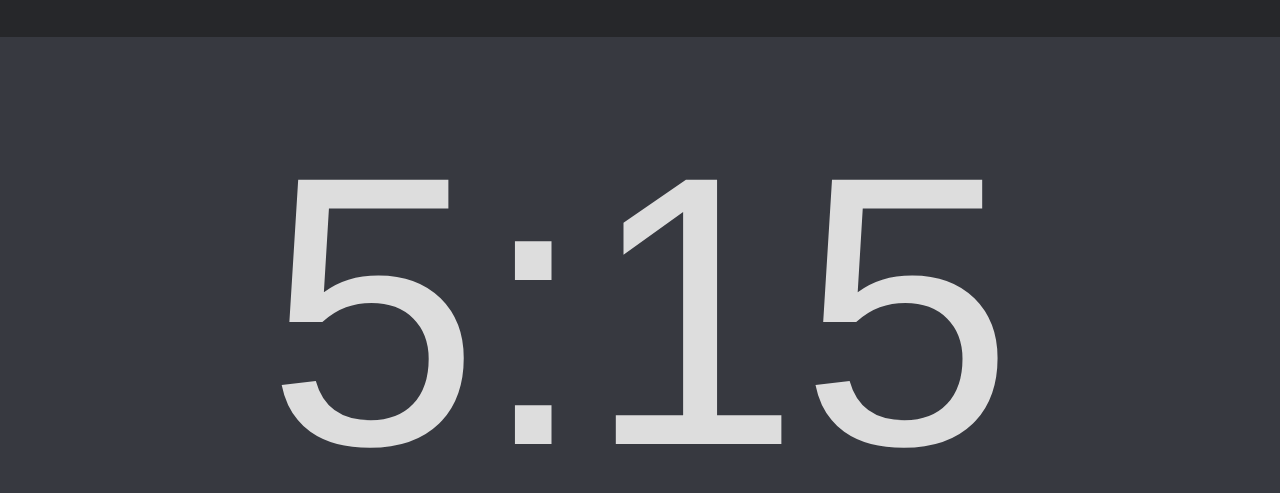
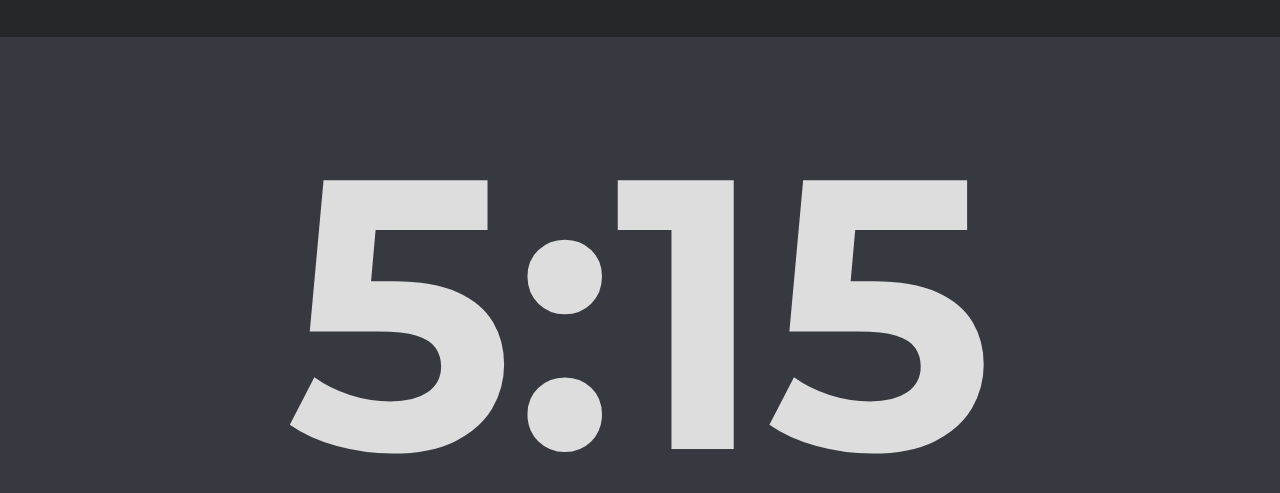
Before and after one commit to nounontoi/nounontoi.github.io, a plain HTML site: page clock.html in a window 1280 px wide. Shown: the part 89-582 px from the top of the page. Drawn offline with Linux system fonts and the light colour scheme.

Commit message:
New clock font

```diff
--- a/styles.css
+++ b/styles.css
@@ -1,3 +1,5 @@
+@import url('https://fonts.googleapis.com/css2?family=Montserrat:wght@700&display=swap');
+
 /* CLASSES */
 
 .main {
@@ -92,6 +94,7 @@
 
 #time {
     font-size: 30vw;
+    font-family: 'Montserrat', sans-serif;
     margin: 0;
 
     top: 50%;
```
